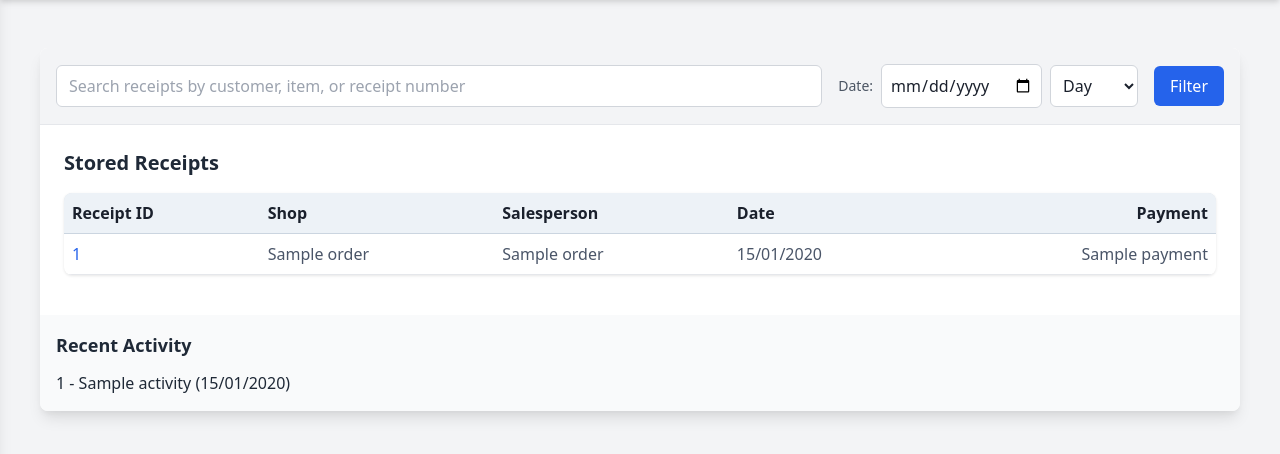
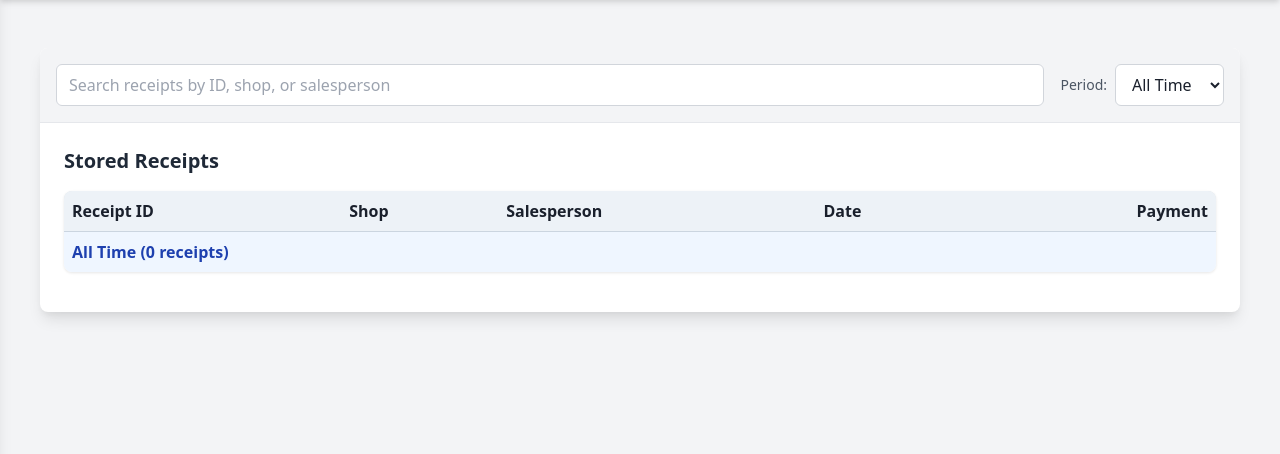
Before and after one commit to off-n3sh/salespos-loading-sheet, a Flask app: template templates/receipts.html in a window 1280 px wide. Shown: the part 64-518 px from the top of the page. Run offline with Flask 3, Linux system fonts and the light colour scheme; the template is opened without the code that fills it: most values are stand-ins (such as "Sample title", 1, 10 or a date in 2020); some libraries are stand-ins or nearby versions.

Commit message:
Fix for Search, Filter and grouping fix 2

```diff
--- a/templates/receipts.html
+++ b/templates/receipts.html
@@ -9,35 +9,24 @@
                     <input
                         type="text"
                         id="searchReceipts"
-                        placeholder="Search receipts by customer, item, or receipt number"
+                        placeholder="Search receipts by ID, shop, or salesperson"
                         class="w-full px-3 py-2 border border-gray-300 rounded-md focus:outline-none focus:ring-2 focus:ring-blue-500"
                     >
                 </div>
                 <div class="flex items-center space-x-2">
-                    <label for="dateFilter" class="text-sm text-gray-600">Date:</label>
-                    <input
-                        type="date"
-                        id="dateFilter"
-                        class="px-2 py-2 border border-gray-300 rounded-md focus:outline-none focus:ring-2 focus:ring-blue-500"
-                    >
-                    <select id="filterType" class="px-2 py-2 border border-gray-300 rounded-md">
-                        <option value="day">Day</option>
-                        <option value="week">Week</option>
-                        <option value="month">Month</option>
+                    <label for="time-filter" class="text-sm text-gray-600">Period:</label>
+                    <select id="time-filter" class="py-2 px-3 border border-gray-300 rounded-md focus:outline-none focus:ring-2 focus:ring-blue-500">
+                        <option value="all">All Time</option>
+                        <option value="day">Daily</option>
+                        <option value="week">Weekly</option>
+                        <option value="month">Monthly</option>
                     </select>
                 </div>
-                <button
-                    id="filterButton"
-                    class="px-4 py-2 bg-blue-600 text-white rounded-md hover:bg-blue-700 transition-colors"
-                >
-                    Filter
-                </button>
             </div>
         </div>
         <div class="p-6">
             <h2 class="text-xl font-bold mb-4">Stored Receipts</h2>
             <div id="receiptsTable">
-                {% if orders %}
                 <table class="w-full border-collapse">
                     <thead>
                         <tr class="bg-gray-200">
@@ -50,7 +39,7 @@
                     </thead>
                     <tbody id="receiptsBody">
                         {% for order in orders %}
-                        <tr class="border-b">
+                        <tr class="border-b" data-date="{{ order.date.strftime('%Y-%m-%d') }}">
                             <td class="p-2"><a href="{{ url_for('receipt', order_id=order.receipt_id) }}" class="text-blue-600 hover:underline">{{ order.receipt_id }}</a></td>
                             <td class="p-2">{{ order.shop_name | default('Unknown Shop') }}</td>
                             <td class="p-2">{{ order.salesperson_name | default('N/A') }}</td>
@@ -60,36 +49,91 @@
                         {% endfor %}
                     </tbody>
                 </table>
-                {% else %}
-                <p class="text-center">No receipts stored yet.</p>
+                {% if not orders %}
+                <p class="text-center mt-4">No receipts stored yet.</p>
                 {% endif %}
             </div>
-        </div>
-        <div class="bg-gray-50 p-4">
-            <h3 class="text-lg font-semibold mb-3">Recent Activity</h3>
-            {% for activity in recent_activity %}
-            <p>{{ activity.receipt_id }} - {{ activity.shop_name }} ({{ activity.date.strftime('%d/%m/%Y') }})</p>
-            {% endfor %}
         </div>
     </div>
 </div>
 
 <script type="text/javascript">
-    // Pass orders data to JS
     const orders = {{ orders | tojson }};
+    const tbody = document.getElementById('receiptsBody');
+    const searchInput = document.getElementById('searchReceipts');
+    const timeFilter = document.getElementById('time-filter');
 
-    // Search functionality
-    document.getElementById('searchReceipts').addEventListener('input', function(e) {
-        const searchTerm = e.target.value.toLowerCase();
-        const tbody = document.getElementById('receiptsBody');
+    // Format date for group headers
+    function formatGroupDate(dateString, period) {
+        const date = new Date(dateString);
+        if (period === 'day') {
+            return date.toLocaleDateString('en-US', { weekday: 'long', year: 'numeric', month: 'long', day: 'numeric' });
+        } else if (period === 'week') {
+            const firstDayOfYear = new Date(date.getFullYear(), 0, 1);
+            const daysSinceYearStart = Math.floor((date - firstDayOfYear) / (1000 * 60 * 60 * 24));
+            const weekNumber = Math.ceil((daysSinceYearStart + firstDayOfYear.getDay() + 1) / 7);
+            const weekStart = new Date(date);
+            weekStart.setDate(date.getDate() - date.getDay());
+            const weekEnd = new Date(weekStart);
+            weekEnd.setDate(weekStart.getDate() + 6);
+            return `Week ${weekNumber} (${weekStart.toLocaleDateString('en-US', { month: 'short', day: 'numeric' })} - ${weekEnd.toLocaleDateString('en-US', { month: 'short', day: 'numeric', year: 'numeric' })})`;
+        } else if (period === 'month') {
+            return date.toLocaleDateString('en-US', { month: 'long', year: 'numeric' });
+        } else {
+            return 'All Time';
+        }
+    }
+
+    // Group orders by time period
+    function groupByPeriod(items, period) {
+        if (period === 'all') {
+            return { 'All Records': items };
+        }
+        const grouped = {};
+        items.forEach(item => {
+            const date = new Date(item.date);
+            let key;
+            if (period === 'day') {
+                key = date.toISOString().split('T')[0];
+            } else if (period === 'week') {
+                const firstDayOfYear = new Date(date.getFullYear(), 0, 1);
+                const daysSinceYearStart = Math.floor((date - firstDayOfYear) / (1000 * 60 * 60 * 24));
+                const weekNumber = Math.ceil((daysSinceYearStart + firstDayOfYear.getDay() + 1) / 7);
+                key = `${date.getFullYear()}-W${weekNumber.toString().padStart(2, '0')}`;
+            } else if (period === 'month') {
+                key = `${date.getFullYear()}-${(date.getMonth() + 1).toString().padStart(2, '0')}`;
+            }
+            if (!grouped[key]) {
+                grouped[key] = [];
+            }
+            grouped[key].push(item);
+        });
+        return grouped;
+    }
+
+    // Sort keys in descending order (newest first)
+    function sortGroupKeys(keys, period) {
+        if (period === 'all') {
+            return keys;
+        }
+        return keys.sort((a, b) => b.localeCompare(a));
+    }
+
+    // Render grouped receipts
+    function renderGroupedItems(groupedItems, period) {
         tbody.innerHTML = '';
-        orders.filter(order =>
-            order.receipt_id.toLowerCase().includes(searchTerm) ||
-            (order.shop_name || 'Unknown Shop').toLowerCase().includes(searchTerm) ||
-            (order.salesperson_name || 'N/A').toLowerCase().includes(searchTerm)
-        ).forEach(order => {
+        const sortedKeys = sortGroupKeys(Object.keys(groupedItems), period);
+        if (sortedKeys.length === 0) {
+            tbody.innerHTML = '<tr><td colspan="5" class="p-2 text-center">No receipts found.</td></tr>';
+            return;
+        }
+        sortedKeys.forEach(key => {
+            const formattedHeader = formatGroupDate(key, period);
+            const groupHeader = `<tr class="bg-blue-50"><td colspan="5" class="p-2 font-bold text-blue-800">${formattedHeader} (${groupedItems[key].length} ${groupedItems[key].length === 1 ? 'receipt' : 'receipts'})</td></tr>`;
+            tbody.insertAdjacentHTML('beforeend', groupHeader);
+            groupedItems[key].forEach(order => {
                 const row = `
-                <tr class="border-b">
+                    <tr class="border-b" data-date="${new Date(order.date).toISOString().split('T')[0]}">
                         <td class="p-2"><a href="/receipt/${order.receipt_id}" class="text-blue-600 hover:underline">${order.receipt_id}</a></td>
                         <td class="p-2">${order.shop_name || 'Unknown Shop'}</td>
                         <td class="p-2">${order.salesperson_name || 'N/A'}</td>
@@ -99,107 +143,43 @@
                 tbody.insertAdjacentHTML('beforeend', row);
             });
         });
-
-    // Filter functionality
-    document.getElementById('filterButton').addEventListener('click', function() {
-        const dateFilter = document.getElementById('dateFilter').value;
-        const filterType = document.getElementById('filterType').value;
-        const tbody = document.getElementById('receiptsBody');
-        tbody.innerHTML = '';
-
-        if (!dateFilter) {
-            orders.forEach(order => renderRow(order, tbody));
-            return;
     }
 
-        const selectedDate = new Date(dateFilter);
-        let filteredOrders = [];
-
-        if (filterType === 'day') {
-            filteredOrders = orders.filter(order => {
-                const orderDate = new Date(order.date);
-                return orderDate.toDateString() === selectedDate.toDateString();
-            });
-            filteredOrders.forEach(order => renderRow(order, tbody));
-        } else if (filterType === 'week') {
-            const weekGroups = groupByWeek(orders, selectedDate);
-            Object.keys(weekGroups).sort().forEach(week => {
-                tbody.insertAdjacentHTML('beforeend', `<tr><td colspan="5" class="p-2 font-bold">Week ${week}: ${weekGroups[week].range}</td></tr>`);
-                weekGroups[week].orders.forEach(order => renderRow(order, tbody));
-            });
-        } else if (filterType === 'month') {
-            const monthGroups = groupByMonth(orders, selectedDate);
-            Object.keys(monthGroups).sort().forEach(month => {
-                tbody.insertAdjacentHTML('beforeend', `<tr><td colspan="5" class="p-2 font-bold">${month}: ${monthGroups[month].range}</td></tr>`);
-                monthGroups[month].orders.forEach(order => renderRow(order, tbody));
-            });
-        }
+    // Search filter
+    searchInput.addEventListener('input', function(e) {
+        const searchTerm = e.target.value.toLowerCase();
+        const filteredOrders = orders.filter(order =>
+            order.receipt_id.toLowerCase().includes(searchTerm) ||
+            (order.shop_name || 'Unknown Shop').toLowerCase().includes(searchTerm) ||
+            (order.salesperson_name || 'N/A').toLowerCase().includes(searchTerm)
+        );
+        const grouped = groupByPeriod(filteredOrders, timeFilter.value);
+        renderGroupedItems(grouped, timeFilter.value);
     });
 
-    // Helper to render a row
-    function renderRow(order, tbody) {
-        const row = `
-            <tr class="border-b">
-                <td class="p-2"><a href="/receipt/${order.receipt_id}" class="text-blue-600 hover:underline">${order.receipt_id}</a></td>
-                <td class="p-2">${order.shop_name || 'Unknown Shop'}</td>
-                <td class="p-2">${order.salesperson_name || 'N/A'}</td>
-                <td class="p-2">${new Date(order.date).toLocaleDateString('en-GB')}</td>
-                <td class="p-2 text-right">${order.payment || 0}</td>
-            </tr>`;
-        tbody.insertAdjacentHTML('beforeend', row);
-    }
+    // Time filter
+    timeFilter.addEventListener('change', function(e) {
+        const period = e.target.value;
+        const grouped = groupByPeriod(orders.filter(order => {
+            const searchTerm = searchInput.value.toLowerCase();
+            return !searchTerm ||
+                order.receipt_id.toLowerCase().includes(searchTerm) ||
+                (order.shop_name || 'Unknown Shop').toLowerCase().includes(searchTerm) ||
+                (order.salesperson_name || 'N/A').toLowerCase().includes(searchTerm);
+        }), period);
+        renderGroupedItems(grouped, period);
+    });
 
-    // Group by week
-    function groupByWeek(orders, baseDate) {
-        const groups = {};
-        orders.forEach(order => {
-            const orderDate = new Date(order.date);
-            const diffDays = Math.floor((orderDate - baseDate) / (1000 * 60 * 60 * 24));
-            const weekNum = Math.floor(diffDays / 7) + 1;
-            const weekStart = new Date(baseDate);
-            weekStart.setDate(baseDate.getDate() + (weekNum - 1) * 7);
-            const weekEnd = new Date(weekStart);
-            weekEnd.setDate(weekStart.getDate() + 6);
-            const key = weekNum;
-            if (!groups[key]) {
-                groups[key] = { orders: [], range: `${weekStart.toLocaleDateString('en-GB')} - ${weekEnd.toLocaleDateString('en-GB')}` };
-            }
-            groups[key].orders.push(order);
-        });
-        return groups;
-    }
-
-    // Group by month
-    function groupByMonth(orders, baseDate) {
-        const groups = {};
-        orders.forEach(order => {
-            const orderDate = new Date(order.date);
-            const monthKey = `${orderDate.getFullYear()}-${String(orderDate.getMonth() + 1).padStart(2, '0')}`;
-            const monthName = orderDate.toLocaleString('default', { month: 'long', year: 'numeric' });
-            if (!groups[monthKey]) {
-                groups[monthKey] = { orders: [], range: monthName };
-            }
-            groups[monthKey].orders.push(order);
-        });
-        return groups;
-    }
+    // Initial render
+    renderGroupedItems(groupByPeriod(orders, 'all'), 'all');
 </script>
 
 <style>
     @media print {
         body * { visibility: hidden; }
         .receipt-container, .receipt-container * { visibility: visible; }
-        .receipt-container {
-            position: absolute;
-            left: 0;
-            top: 0;
-            width: 72mm;
-            margin: 0;
-            padding: 0;
-            border: none;
-            box-shadow: none;
-        }
-        .print-control, .bg-gray-100 { display: none; }
+        .receipt-container { position: absolute; left: 0; top: 0; width: 72mm; margin: 0; padding: 0; border: none; box-shadow: none; }
+        .bg-gray-100 { display: none; }
         @page { size: 80mm auto; margin: 0; }
     }
 </style>
```
Lines whose indentation alone changed are shown as unchanged.
